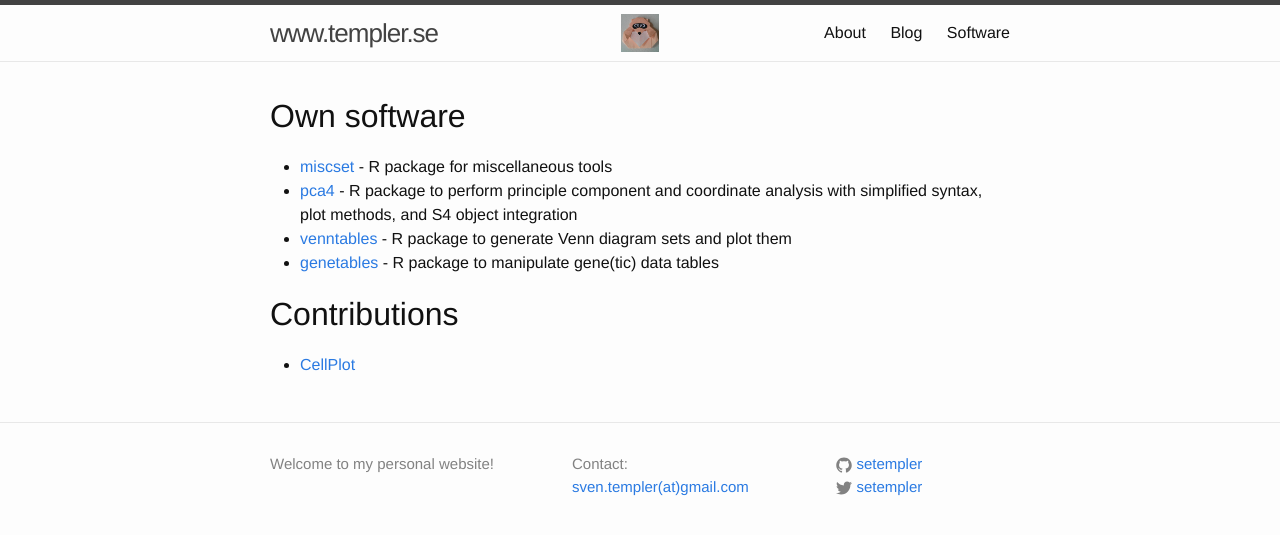
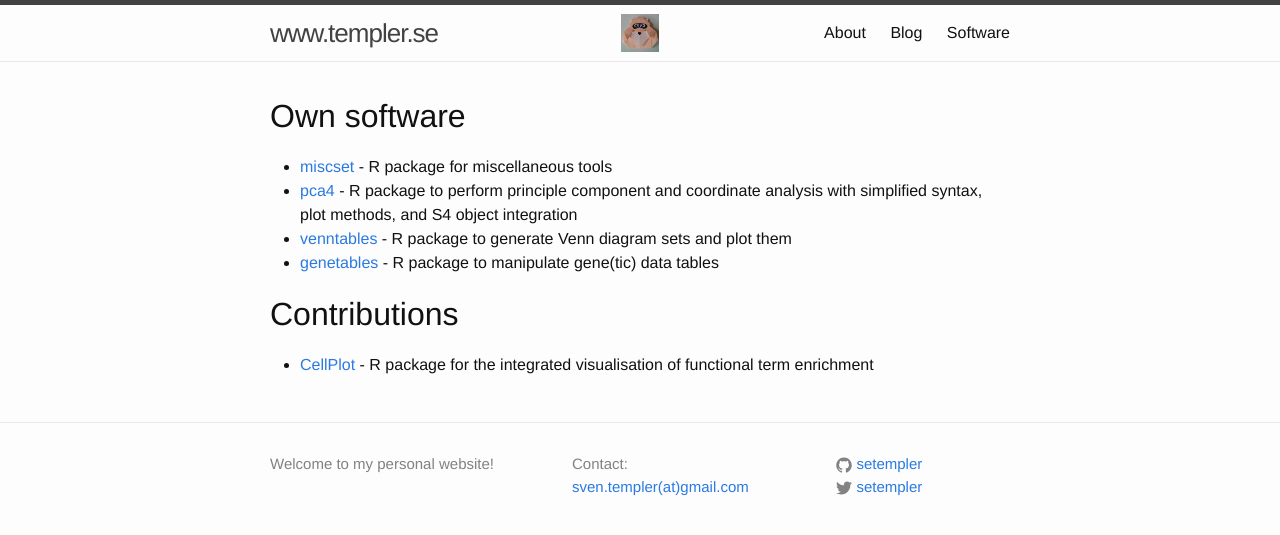
Before and after one commit to pmdbio/setempler.github.io, a Jekyll site: the page built from software.md, in a window 1280 px wide. Shown: the top 535 px of the page. Built offline with Jekyll 4.4.1, drawn with Linux system fonts in a browser that asks for light colours.

Commit message:
software description improved

```diff
--- a/software.md
+++ b/software.md
@@ -13,4 +13,4 @@ permalink: /software/
 
 # Contributions
 
-* [CellPlot](https://github.com/dieterich-lab/CellPlot)
+* [CellPlot](https://github.com/dieterich-lab/CellPlot) - R package for the integrated visualisation of functional term enrichment
```
